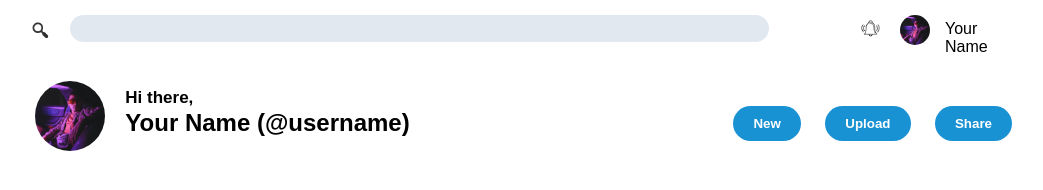
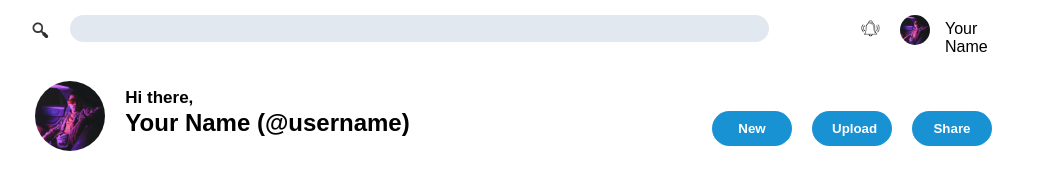
Before and after one commit to DZhivkovv/admin-dashboard, a plain HTML site: page index.html in a window 1280 px wide. Shown: the whole page, without its empty margins (228-1271 px from the left). Drawn offline with Linux system fonts and the light colour scheme.

Commit message:
Make the button container in the header a grid container so the buttons can be more flexible.

```diff
--- a/style.css
+++ b/style.css
@@ -98,7 +98,6 @@ html,body{
     border-radius: 50%;
 }
 
-
 #header-container .lower-section{
     margin-top: 25px;
     grid-column: 1/-1;
@@ -128,14 +127,16 @@ html,body{
 
 .lower-section .buttons-container{
     height: 35px;
+    width: 300px;
     margin-right: 30px;
     padding-top: 30px;
     padding-right: 10px;
+    display: grid;
+    grid-template-columns: repeat(3, 1fr);
 }
 
 .lower-section .buttons-container button{
-    margin-top: -5px;
-    margin-left: 20px;
+    width: 80px;
     padding: 10px 20px;
     background-color: #1992d4;
     color: white;
```
